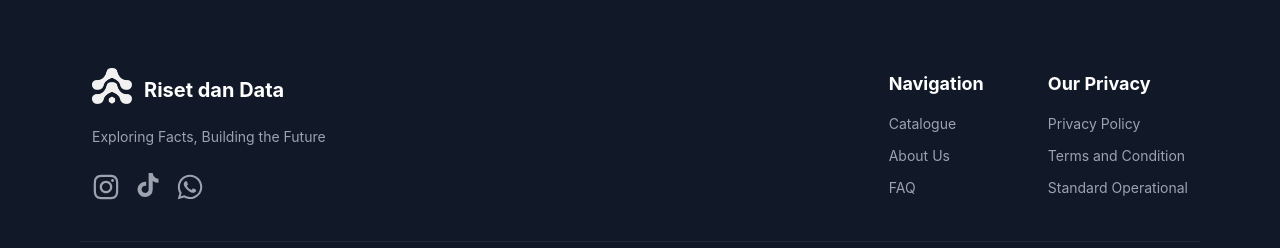
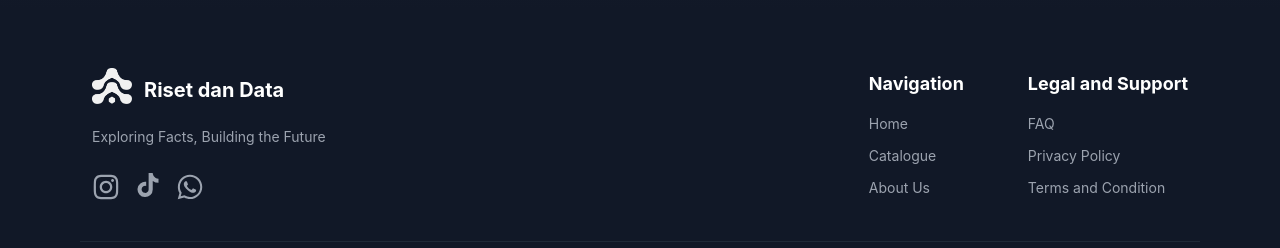
Before and after one commit to hnndhr/Bunga_Rampai, a Next.js app in the folder frontend/: page / in a window 1280 px wide. Shown: the part 3194-3442 px from the top of the page. Built offline with nearby package versions, Linux system fonts and the light colour scheme.

Commit message:
Update Footer.tsx

```diff
--- a/frontend/src/components/layout/Footer.tsx
+++ b/frontend/src/components/layout/Footer.tsx
@@ -63,6 +63,14 @@ export default function Footer() {
               <ul className="space-y-3 text-sm">
                 <li>
                   <Link
+                    href="/"
+                    className="text-gray-400 hover:text-white transition-colors"
+                  >
+                    Home
+                  </Link>
+                </li>
+                <li>
+                  <Link
                     href="/catalogue"
                     className="text-gray-400 hover:text-white transition-colors"
                   >
@@ -77,6 +85,13 @@ export default function Footer() {
                     About Us
                   </Link>
                 </li>
+              </ul>
+            </div>
+
+            {/* Kolom Support */}
+            <div>
+              <h3 className="font-bold text-lg mb-4">Legal and Support</h3>
+              <ul className="space-y-3 text-sm">
                 <li>
                   <Link
                     href="/faq"
@@ -85,13 +100,6 @@ export default function Footer() {
                     FAQ
                   </Link>
                 </li>
-              </ul>
-            </div>
-
-            {/* Kolom Privasi */}
-            <div>
-              <h3 className="font-bold text-lg mb-4">Our Privacy</h3>
-              <ul className="space-y-3 text-sm">
                 <li>
                   <Link
                     href="/privacy"
@@ -106,16 +114,6 @@ export default function Footer() {
                     className="text-gray-400 hover:text-white transition-colors"
                   >
                     Terms and Condition
-                  </Link>
-                </li>
-                <li>
-                  <Link
-                    href="https://drive.google.com/drive/folders/1ZyLnfIvzC9-tFaFJZevRJKekCXfamDCg?usp=sharing"
-                    target="_blank"
-                    rel="noopener noreferrer"
-                    className="text-gray-400 hover:text-white transition-colors"
-                  >
-                    Standard Operational
                   </Link>
                 </li>
               </ul>
```
